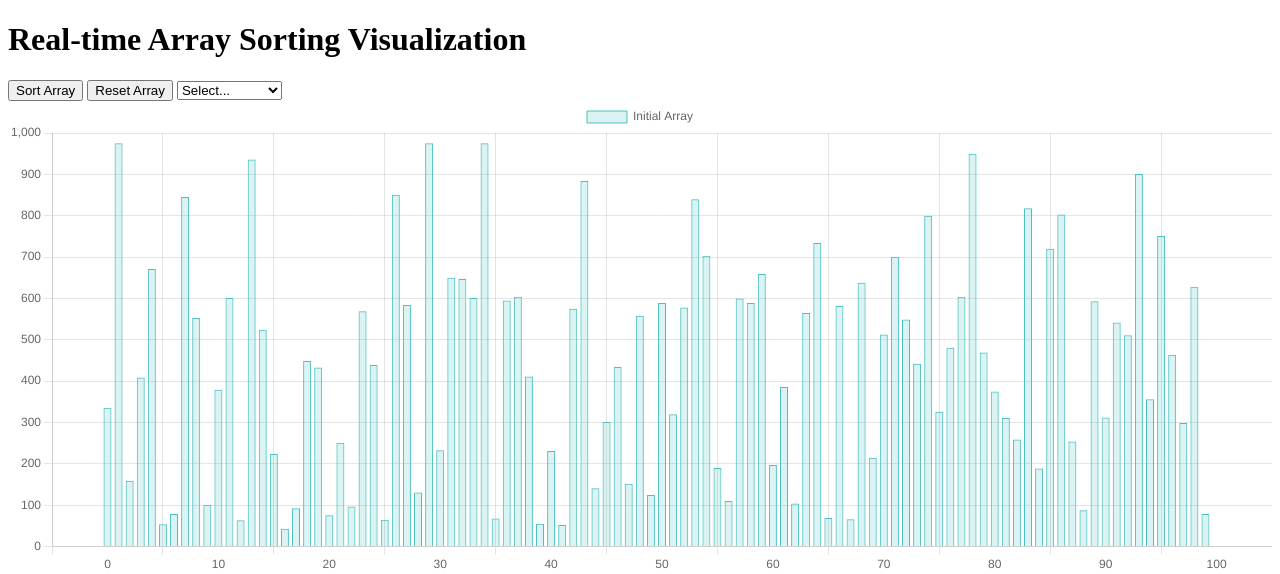
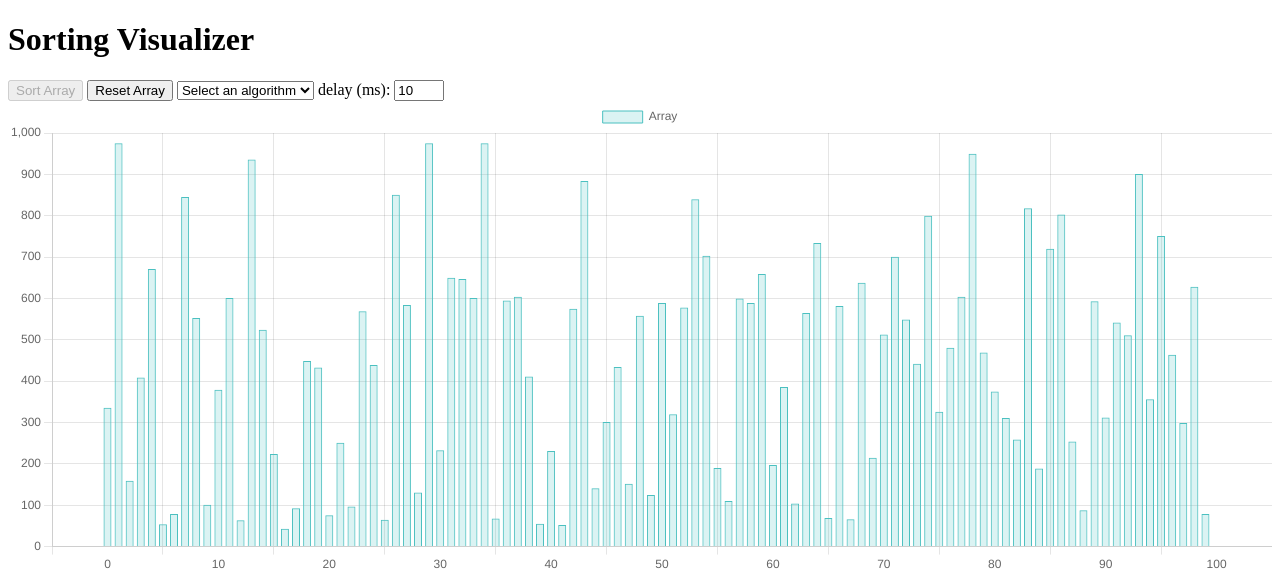
Before and after one commit to alexlb7/sorting-vizualizer, a Django app: page /sorting/ in a window 1280 px wide. Shown: the top 574 px of the page. Run offline with Django 4.2, Linux system fonts and the light colour scheme; parts of the project's set-up code (start-up, migrations or seed data) failed here and were passed over.

Commit message:
feat: insertion sort

```diff
--- a/api/core/algorithms/api_views.py
+++ b/api/core/algorithms/api_views.py
@@ -11,6 +11,7 @@ from queue import Queue
 def sort_api(request):
     array_string = request.GET.get('array', '')
     method = request.GET.get('method', '')
+    delay = int(request.GET.get('delay', 10))
     decoded_array_string = unquote(array_string)
     array = json.loads(decoded_array_string)
     def event_stream():
@@ -25,7 +26,7 @@ def sort_api(request):
 
         # Retrieve results from the queue and yield to the client
         while not result_queue.empty():
-            time.sleep(0.01)
+            time.sleep(delay/1000)
             yield f"data: {result_queue.get()}\n\n"
 
     response = StreamingHttpResponse(event_stream(), content_type='text/event-stream')
--- a/api/core/templates/sorting_template.html
+++ b/api/core/templates/sorting_template.html
@@ -9,25 +9,34 @@
     <script src="https://cdn.jsdelivr.net/npm/chart.js"></script>
     <!-- Include jQuery library -->
     <script src="https://code.jquery.com/jquery-3.6.4.min.js"></script>
+
+    <style>
+        .sorting-in-progress button, .sorting-in-progress select {
+            pointer-events: none;
+            opacity: 0.5;
+        }
+    </style>
 </head>
 <body>
-    <h1>Real-time Array Sorting Visualization</h1>
+    <h1>Sorting Visualizer</h1>
     <div>
-        <button onclick=sortArray()>
+        <button id='sortButton' onclick=sortArray() disabled>
             Sort Array
         </button>
-        <button onclick=location.reload()>
+        <button id = 'resetButton' onclick=location.reload()>
             Reset Array
         </button>
-        <select id= 'method' class="form-select">
-            <option selected>Select...</option>
+        <select id= 'method' class="form-select" onchange="enableSortButton()">
+            <option selected>Select an algorithm</option>
             <option value="b">Bubble Sort</option>
             <option value="s">Selection Sort</option>
+            <option value="i">Insertion Sort</option>
         </select>
+        <label for="delay">  delay (ms): </label>
+        <input type="number" id="delay" step="any" placeholder="10" onchange="enableSortButton()" style="width: 42px;" value=10>
     </div>
     <canvas id="arrayChart" width="800" height="300"></canvas>
     <script>
-
         // Get the initial array data from the context
         var initialArr = {{ initial_arr|safe }};
 
@@ -38,7 +47,7 @@
             data: {
                 labels: initialArr.map((_, index) => index),
                 datasets: [{
-                    label: 'Initial Array',
+                    label: 'Array',
                     data: initialArr,
                     backgroundColor: 'rgba(75, 192, 192, 0.2)',
                     borderColor: 'rgba(75, 192, 192, 1)',
@@ -63,17 +72,53 @@
             arrayChart.update();
         }
 
+        function enableSortButton() {
+            const sortButton = document.getElementById('sortButton');
+            const methodSelector = document.getElementById('method');
+            const delay = document.getElementById('delay');
+            sortButton.disabled = methodSelector.value === 'Select an algorithm' || delay.value === '';
+
+        }
+
         function sortArray() {
-            const arrString = JSON.stringify(initialArr);  // Set your desired string
-            const selectedMethod = document.getElementById('method').value;
+            const methodSelector = document.getElementById('method');
+            const selectedMethod = methodSelector.value;
+            const delayInput = document.getElementById('delay');
+            const selectedDelay = delayInput.value;
+
+            if (selectedMethod === 'Select an algorithm') {
+                alert('Please select a sorting algorithm');
+                return;
+            }
+            if (selectedDelay === '') {
+                alert('Please select a delay');
+                return;
+            } else if (selectedDelay < 3) {
+                alert('Please select a higher delay');
+                return;
+            }
+
+            const arrString = JSON.stringify(initialArr);
             const encodedString = encodeURIComponent(arrString);
-            const eventSource = new EventSource(`sort_api?array=${encodedString}&method=${selectedMethod}`);
+            const eventSource = new EventSource(`sort_api?array=${encodedString}&method=${selectedMethod}&delay=${selectedDelay}`);
+
+            // Disable buttons and selector during sorting
+            methodSelector.disabled = true;
+            document.getElementById('resetButton').disabled = true;
+            delayInput.disabled = true;
+            document.getElementById('sortButton').classList.add('sorting-in-progress');
 
             eventSource.onmessage = function (event) {
                 updateChart(JSON.parse(event.data));
             };
             eventSource.onerror = function (error) {
                 eventSource.close();
+
+                // Enable buttons and selector after sorting
+                methodSelector.disabled = false;
+                document.getElementById('resetButton').disabled = false;
+                delayInput.disabled = false;
+                document.getElementById('sortButton').classList.remove('sorting-in-progress');
             };
         }
     </script>
```
Also changed, not shown: api/core/algorithms/csort_interface.py (+9 -4 lines), 2 other files.
